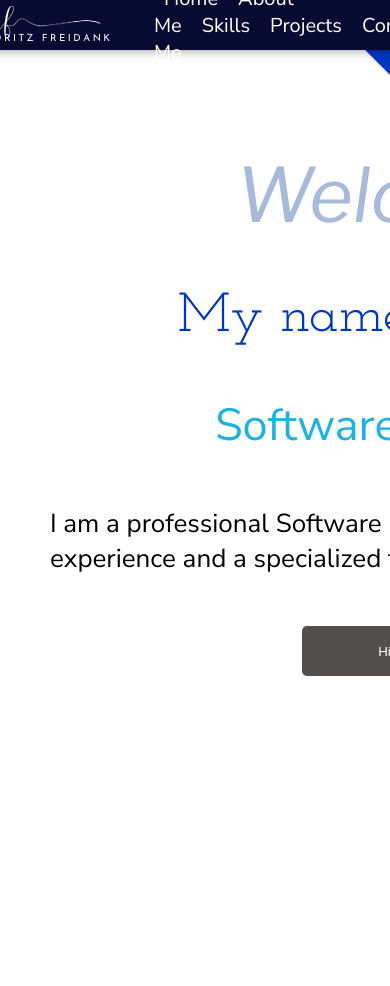
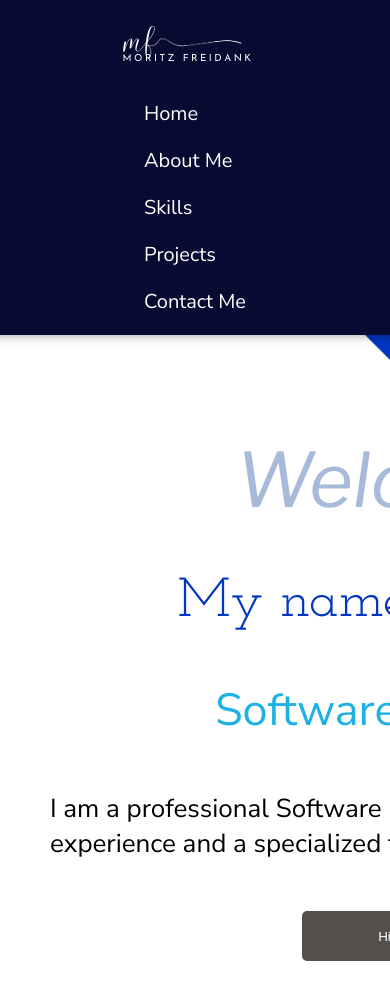
Before and after one commit to NicoleBlazier/moritz-profile, a React (Create React App) app: page / in a window 390 px wide. Shown: the top 986 px of the page. Before the commit the page ends 844 px from the top, so only its background shows below. Built offline with nearby package versions, Linux system fonts and the light colour scheme.

Commit message:
Testing mobile screen

```diff
--- a/src/App.css
+++ b/src/App.css
@@ -289,11 +289,17 @@ body {
 @media only screen and (max-width: 828px) {
   .navigation {
     display: flex;
+    flex-direction: column;
     justify-content: center;
     align-items: center;
+    height: auto;
   }
   .logo {
-    margin-top: 15px;
+    margin-top: 25px;
+  }
+  .nav {
+    display: flex;
+    flex-direction: column;
   }
   .home-texts {
     margin: 100px 50px 0 50px;
```
Also changed, not shown: 12 other files (tests, documents, lock files or other folders).
